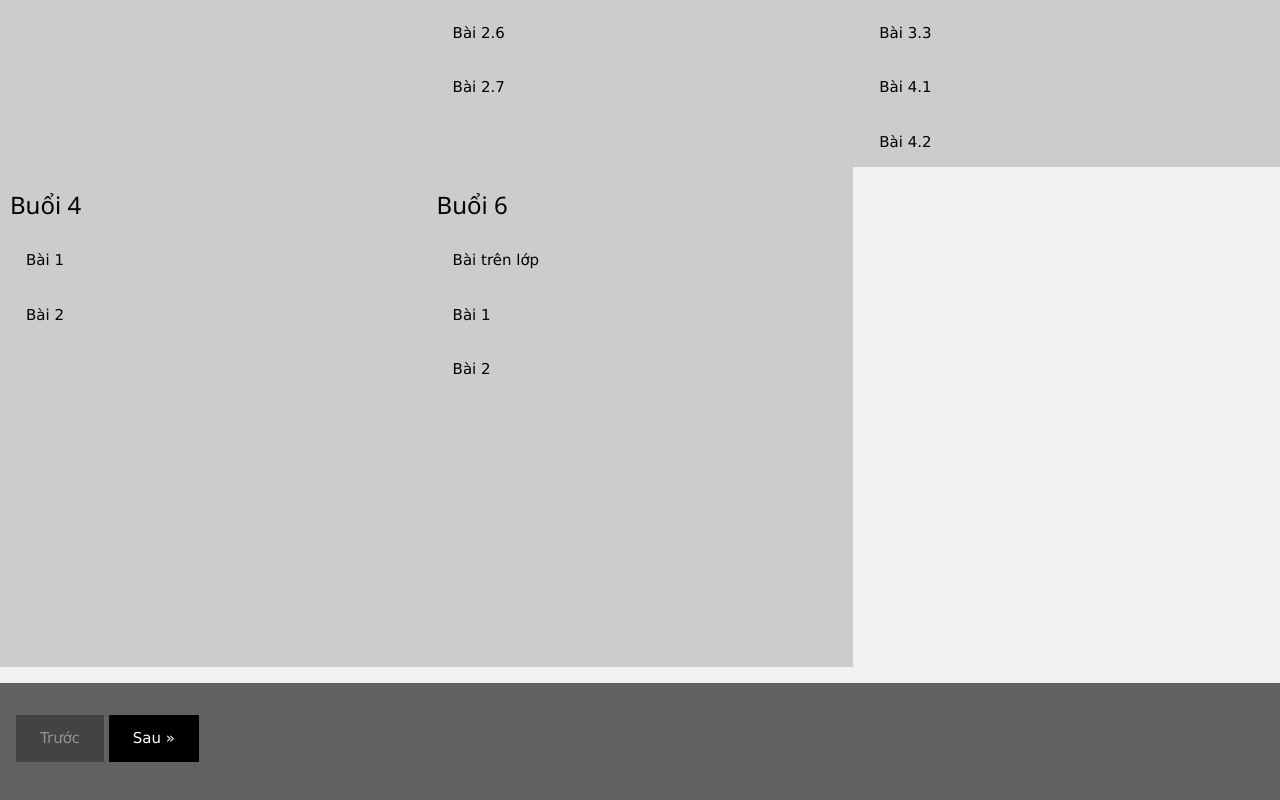
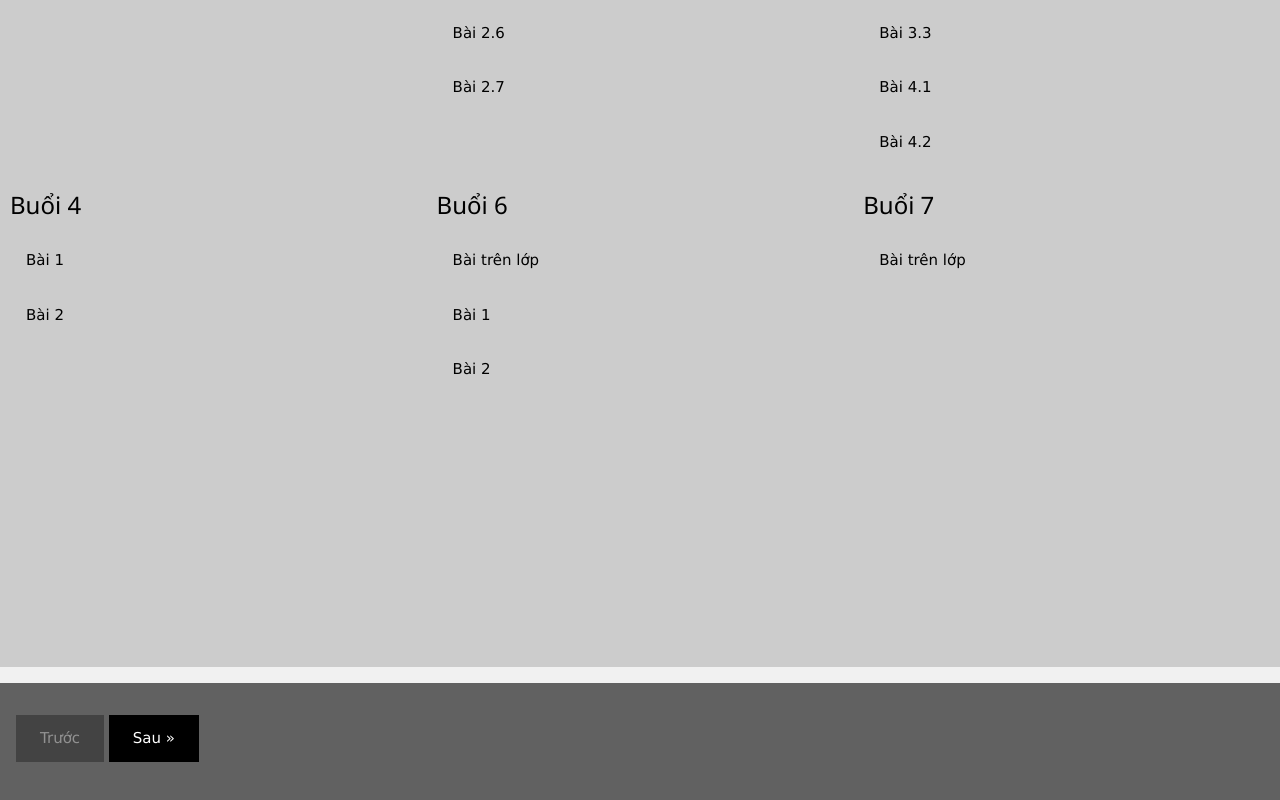
Before and after one commit to kieuphuongthaoTUD22/web, a plain HTML site: page index.html in a window 1280 px wide. Shown: the part 3746-4546 px from the top of the page. Drawn offline with Linux system fonts and the light colour scheme.

Commit message:
first commit

```diff
--- a/index.html
+++ b/index.html
@@ -170,6 +170,11 @@
     <a href="bài 6.1.html">Bài 1</a>
     <a href="bài 6.2.html">Bài 2</a>
   </div>
+  <div class="column">
+    <h3>Buổi 7</h3>
+
+    <a href="thbaibuoi6.html">Bài trên lớp</a>
+  </div>
   </div>
 </body>
 
```
